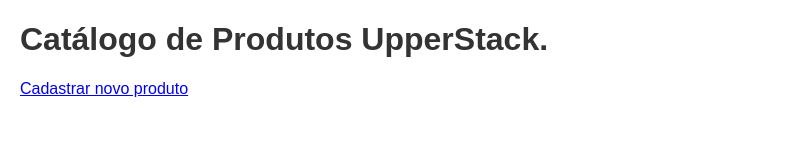
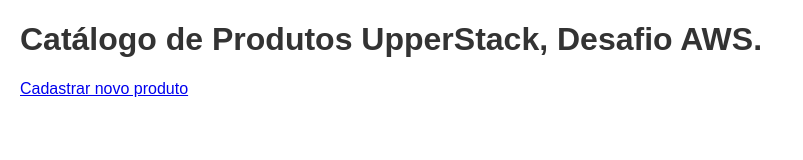
Before and after one commit to leandro-porciuncula/frontend-desafio, a plain HTML site: page index.html in a window 1280 px wide. Shown: the whole page, without its empty margins (0-803 px from the left). Drawn offline with Linux system fonts and the light colour scheme; no server answers.

Commit message:
Update index.html

```diff
--- a/index.html
+++ b/index.html
@@ -6,7 +6,7 @@
     <link rel="stylesheet" href="style.css">
 </head>
 <body>
-    <h1>Catálogo de Produtos UpperStack.</h1>
+    <h1>Catálogo de Produtos UpperStack, Desafio AWS.</h1>
     <a href="cadastrar.html">Cadastrar novo produto</a>
     <div id="produtos"></div>
     <script src="scripts/config.js"></script>
```
